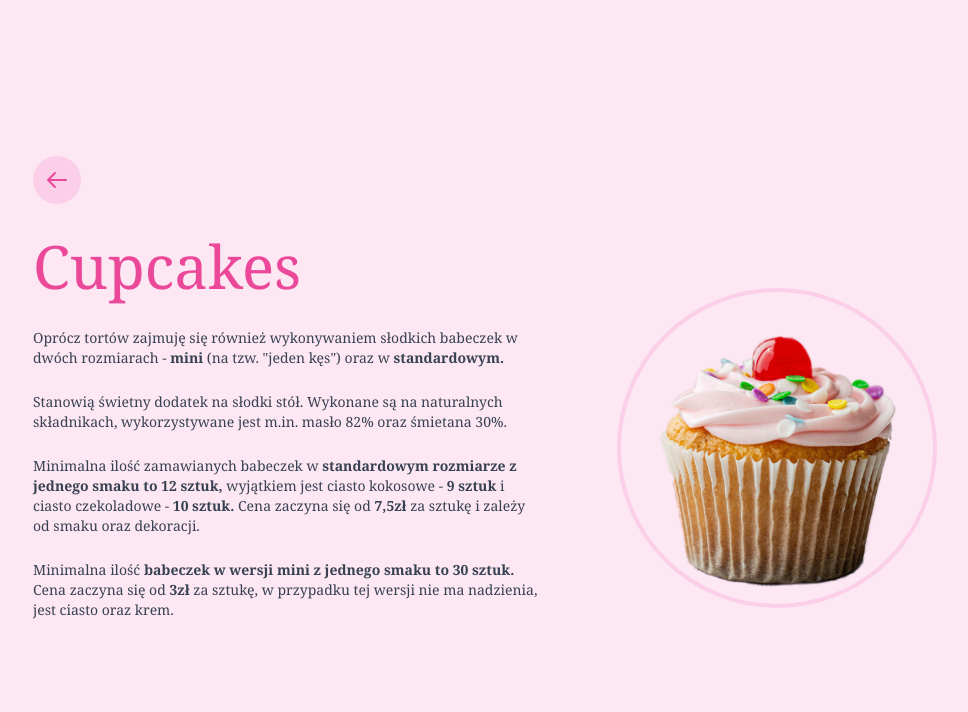
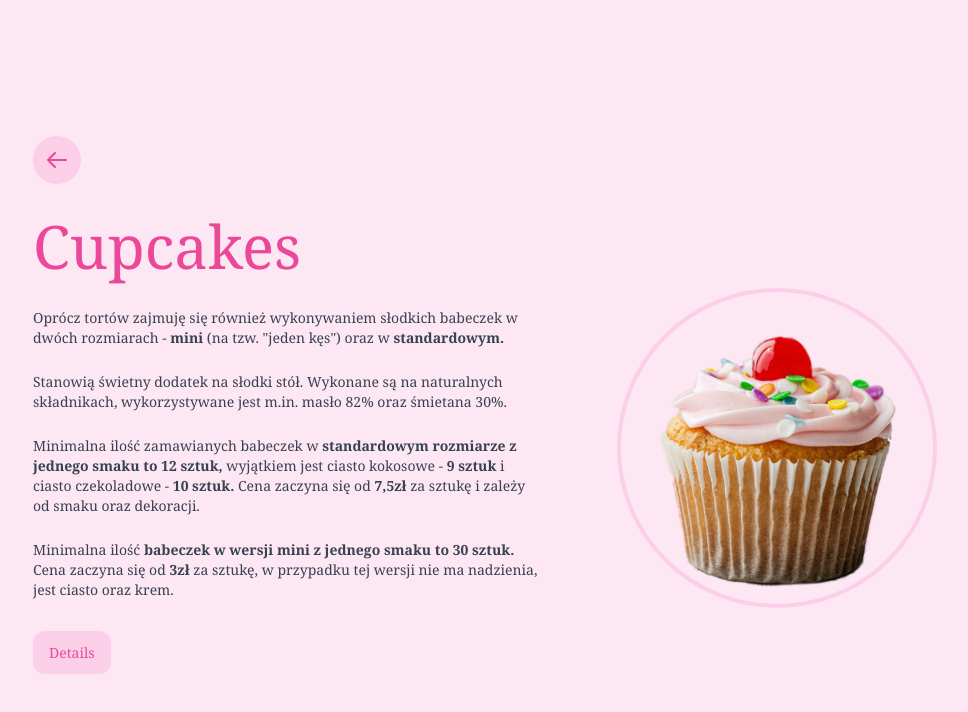
Before and after one commit to RobertJewell/shelfie-next-tailwind, a Next.js app: page /info-cupcakes in a window 1280 px wide. Shown: the top 712 px of the page, without its empty margins (143-1111 px from the left). Built offline with nearby package versions, Linux system fonts and the light colour scheme.

Commit message:
inforSection - add onward link

```diff
--- a/components/InfoSection.js
+++ b/components/InfoSection.js
@@ -85,6 +85,13 @@ export default function InfoSection({
 					>
 						{children}
 					</motion.div>
+					<motion.div className="mt-4" variants={fadeInUp}>
+						<Link href={pageLink} scroll={false}>
+							<a className="px-4 py-3 mt-4 text-sm text-pink-500 transition-colors bg-pink-200 rounded-xl hover:bg-pink-300">
+								Details
+							</a>
+						</Link>
+					</motion.div>
 				</motion.div>
 				{/* render only if there's an image source  */}
 				{imageSource !== undefined && (
```
